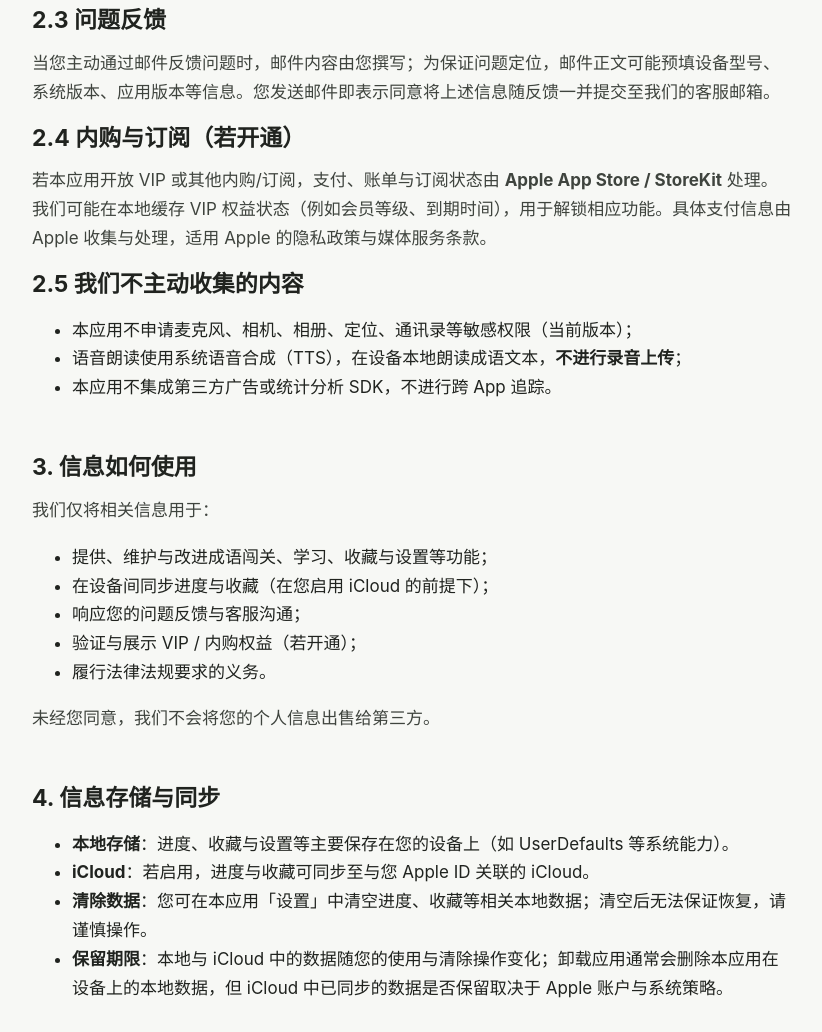
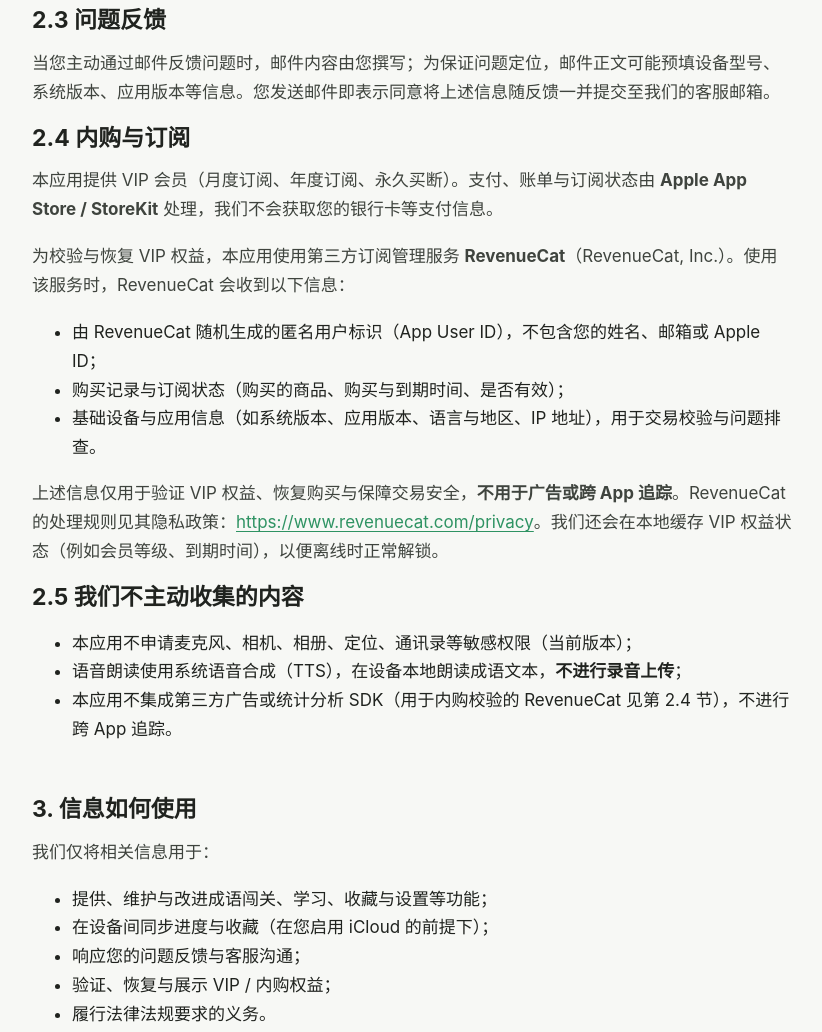
Before and after one commit to shxlxa/html, a plain HTML site: page ftchengyu/privacy/index.html in a window 1280 px wide. Shown: the part 2220-3252 px from the top of the page, without its empty margins (228-1050 px from the left). Drawn offline with Linux system fonts and the light colour scheme.

Commit message:
modify ftchengyu/privacy

```diff
--- a/ftchengyu/privacy/index.html
+++ b/ftchengyu/privacy/index.html
@@ -47,7 +47,7 @@
         <article class="document">
             <header class="document-intro">
                 <h2>成语闯关隐私政策</h2>
-                <p class="effective-date">生效日期：2026年10月8日</p>
+                <p class="effective-date">生效日期：2026年10月13日</p>
             </header>
 
             <section class="policy-section reveal">
@@ -56,7 +56,7 @@
 
             <section class="policy-section reveal">
                 <h3>1. 适用范围</h3>
-                <p>本政策适用于您通过 App Store 或其他合法渠道获取并使用「成语闯关」的全部功能，包括成语闯关、学习与收藏、设置、问题反馈，以及后续可能开放的 VIP / 内购服务。</p>
+                <p>本政策适用于您通过 App Store 或其他合法渠道获取并使用「成语闯关」的全部功能，包括成语闯关、学习与收藏、设置、问题反馈，以及 VIP 会员（内购 / 订阅）服务。</p>
                 <p>本政策不适用于第三方独立提供的服务（例如 Apple 的 iCloud、App Store、系统邮件与分享能力）。该等服务适用其各自的隐私政策与条款。</p>
             </section>
 
@@ -85,14 +85,21 @@
                 <h3>2.3 问题反馈</h3>
                 <p>当您主动通过邮件反馈问题时，邮件内容由您撰写；为保证问题定位，邮件正文可能预填设备型号、系统版本、应用版本等信息。您发送邮件即表示同意将上述信息随反馈一并提交至我们的客服邮箱。</p>
 
-                <h3>2.4 内购与订阅（若开通）</h3>
-                <p>若本应用开放 VIP 或其他内购/订阅，支付、账单与订阅状态由 <strong>Apple App Store / StoreKit</strong> 处理。我们可能在本地缓存 VIP 权益状态（例如会员等级、到期时间），用于解锁相应功能。具体支付信息由 Apple 收集与处理，适用 Apple 的隐私政策与媒体服务条款。</p>
+                <h3>2.4 内购与订阅</h3>
+                <p>本应用提供 VIP 会员（月度订阅、年度订阅、永久买断）。支付、账单与订阅状态由 <strong>Apple App Store / StoreKit</strong> 处理，我们不会获取您的银行卡等支付信息。</p>
+                <p>为校验与恢复 VIP 权益，本应用使用第三方订阅管理服务 <strong>RevenueCat</strong>（RevenueCat, Inc.）。使用该服务时，RevenueCat 会收到以下信息：</p>
+                <ul>
+                    <li>由 RevenueCat 随机生成的匿名用户标识（App User ID），不包含您的姓名、邮箱或 Apple ID；</li>
+                    <li>购买记录与订阅状态（购买的商品、购买与到期时间、是否有效）；</li>
+                    <li>基础设备与应用信息（如系统版本、应用版本、语言与地区、IP 地址），用于交易校验与问题排查。</li>
+                </ul>
+                <p>上述信息仅用于验证 VIP 权益、恢复购买与保障交易安全，<strong>不用于广告或跨 App 追踪</strong>。RevenueCat 的处理规则见其隐私政策：<a href="https://www.revenuecat.com/privacy" target="_blank" rel="noopener">https://www.revenuecat.com/privacy</a>。我们还会在本地缓存 VIP 权益状态（例如会员等级、到期时间），以便离线时正常解锁。</p>
 
                 <h3>2.5 我们不主动收集的内容</h3>
                 <ul>
                     <li>本应用不申请麦克风、相机、相册、定位、通讯录等敏感权限（当前版本）；</li>
                     <li>语音朗读使用系统语音合成（TTS），在设备本地朗读成语文本，<strong>不进行录音上传</strong>；</li>
-                    <li>本应用不集成第三方广告或统计分析 SDK，不进行跨 App 追踪。</li>
+                    <li>本应用不集成第三方广告或统计分析 SDK（用于内购校验的 RevenueCat 见第 2.4 节），不进行跨 App 追踪。</li>
                 </ul>
             </section>
 
@@ -103,7 +110,7 @@
                     <li>提供、维护与改进成语闯关、学习、收藏与设置等功能；</li>
                     <li>在设备间同步进度与收藏（在您启用 iCloud 的前提下）；</li>
                     <li>响应您的问题反馈与客服沟通；</li>
-                    <li>验证与展示 VIP / 内购权益（若开通）；</li>
+                    <li>验证、恢复与展示 VIP / 内购权益；</li>
                     <li>履行法律法规要求的义务。</li>
                 </ul>
                 <p>未经您同意，我们不会将您的个人信息出售给第三方。</p>
@@ -125,10 +132,11 @@
                 <ul>
                     <li><strong>Apple iCloud</strong>：可选同步进度与收藏</li>
                     <li><strong>App Store / StoreKit</strong>：内购、订阅、恢复购买、评分请求（若使用）</li>
+                    <li><strong>RevenueCat（第三方）</strong>：订阅与内购权益校验、恢复购买；收到匿名用户标识、购买记录与基础设备信息</li>
                     <li><strong>系统邮件（MessageUI）</strong>：发送问题反馈</li>
                     <li><strong>系统分享</strong>：您主动分享应用或内容时，由您选择的目标 App 接收</li>
                 </ul>
-                <p>除上述系统能力外，本应用当前<strong>未集成</strong>其他第三方数据分析、广告或社交登录 SDK。</p>
+                <p>除上述系统能力与 RevenueCat 外，本应用当前<strong>未集成</strong>其他第三方数据分析、广告或社交登录 SDK。</p>
             </section>
 
             <section class="policy-section reveal">
@@ -139,7 +147,7 @@
             <section class="policy-section reveal">
                 <h3>7. 信息安全与跨境说明</h3>
                 <p>我们采取合理措施保护本地数据的安全，但请理解任何电子存储或传输方式都无法保证绝对安全。请妥善保管您的设备与 Apple ID。</p>
-                <p>若相关数据经 Apple iCloud、App Store 等服务处理，可能涉及 Apple 的数据中心与跨境传输安排，具体以 Apple 的隐私政策为准。本应用自身不另行将您的学习数据上传至我们控制的境外服务器。</p>
+                <p>若相关数据经 Apple iCloud、App Store 等服务处理，可能涉及 Apple 的数据中心与跨境传输安排，具体以 Apple 的隐私政策为准。本应用自身不另行将您的学习数据上传至我们控制的境外服务器。RevenueCat 的服务器可能位于中国大陆境外（如美国），其收到的仅为第 2.4 节所述的匿名标识、购买记录与基础设备信息，不包含您的学习进度与收藏内容。</p>
             </section>
 
             <section class="policy-section reveal">
```
